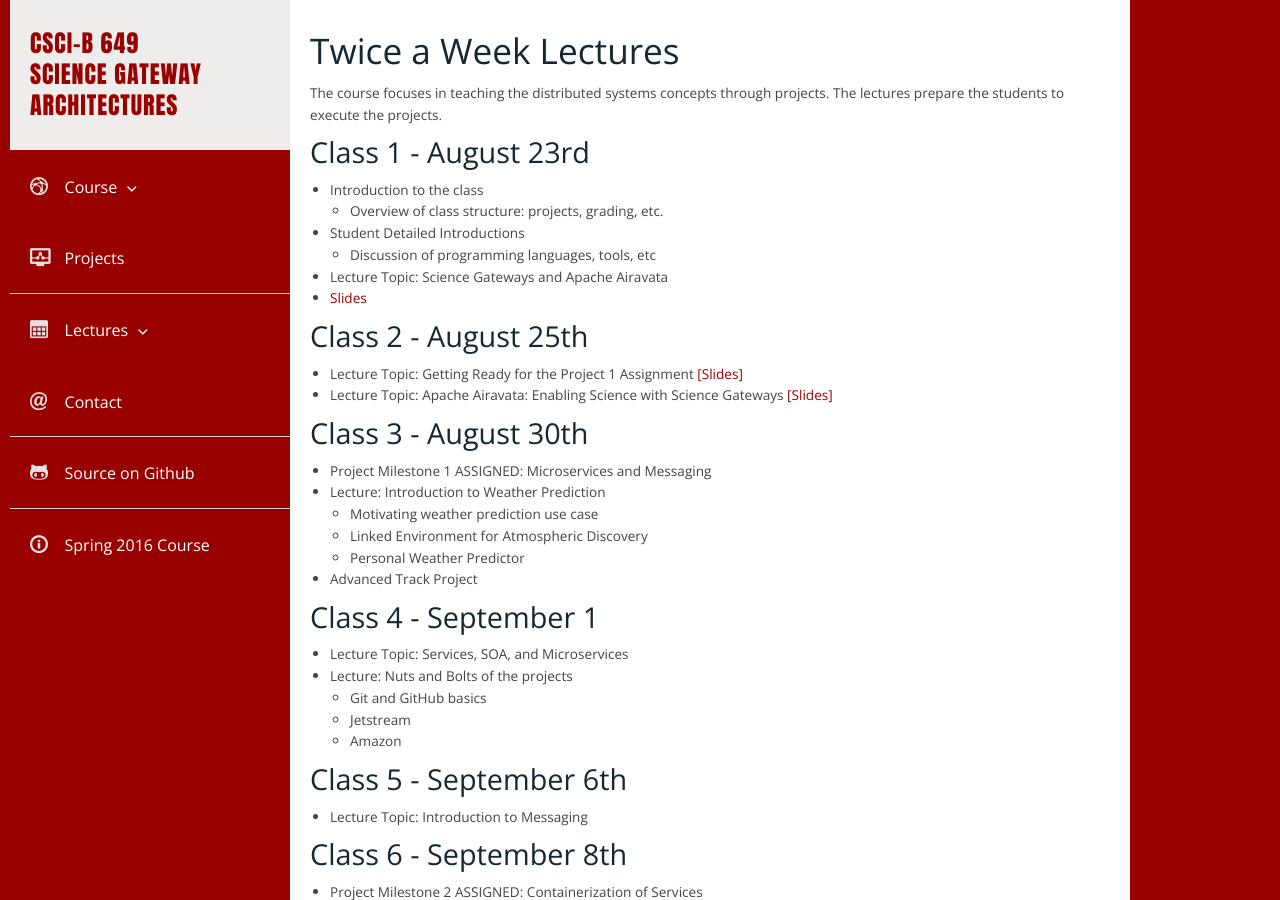
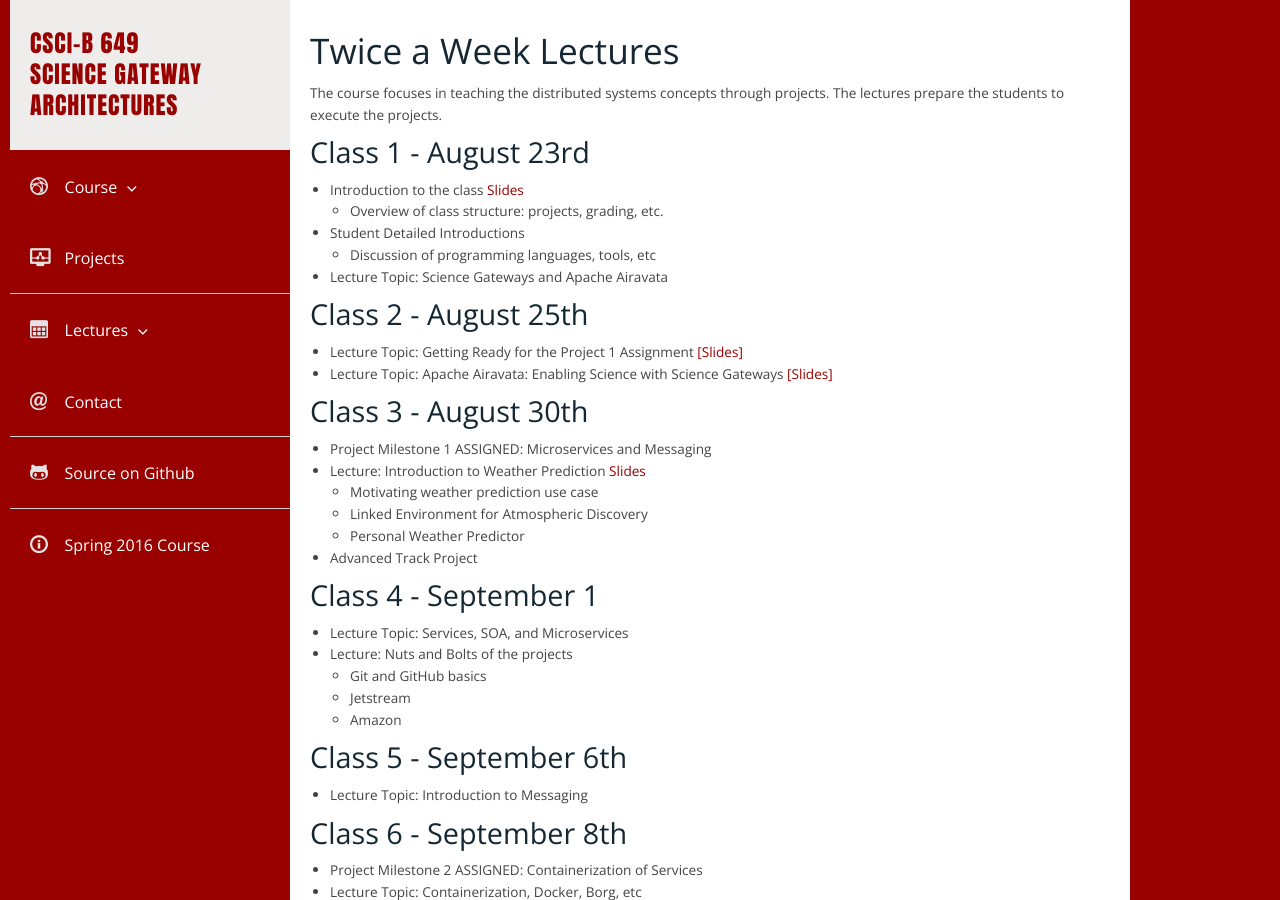
Before and after one commit to airavata-courses/airavata-courses.github.io, a Jekyll site: the page built from lectures.md, in a window 1280 px wide and 900 px high. Built offline with Jekyll 4.4.1, drawn with Linux system fonts in a browser that asks for light colours.

```diff
--- a/lectures.md
+++ b/lectures.md
@@ -7,12 +7,11 @@
 The course focuses in teaching the distributed systems concepts through projects. The lectures prepare the students to execute the projects.
 
 ###  Class 1 - August 23rd
-* Introduction to the class
+* Introduction to the class [Slides]({{ site.url }}slides/B649-Overview-Fall2016.pdf)
     * Overview of class structure: projects, grading, etc.
 * Student Detailed Introductions
     * Discussion of programming languages, tools, etc
 * Lecture Topic: Science Gateways and Apache Airavata
-* [Slides]({{ site.url }}slides/B649-Overview-Fall2016.pdf)
 
 ###  Class 2 - August 25th
 * Lecture Topic: Getting Ready for the Project 1 Assignment [[Slides]]({{ site.url }}slides/CS649-Project1-Assignment.pdf)
@@ -20,7 +19,7 @@
 
 ###  Class 3 - August 30th
 * Project Milestone 1 ASSIGNED: Microservices and Messaging
-* Lecture: Introduction to Weather Prediction
+* Lecture: Introduction to Weather Prediction [Slides]({{ site.url }}slides/B649-Weather-Forecasting-Project-Overview.pdf)
     * Motivating weather prediction use case
     * Linked Environment for Atmospheric Discovery
     * Personal Weather Predictor
```
Also changed, not shown: 1 other file.
